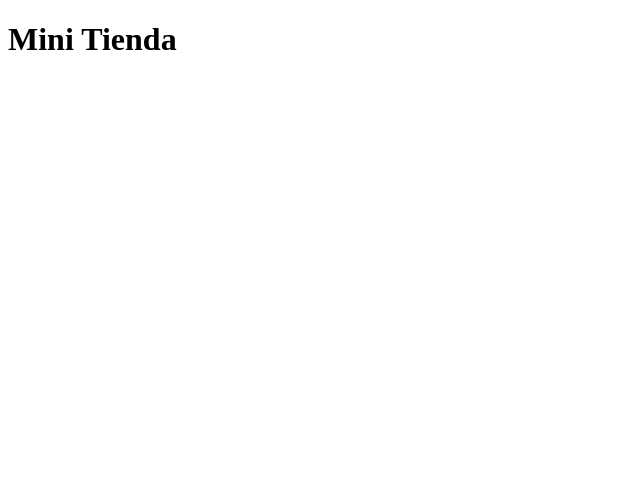
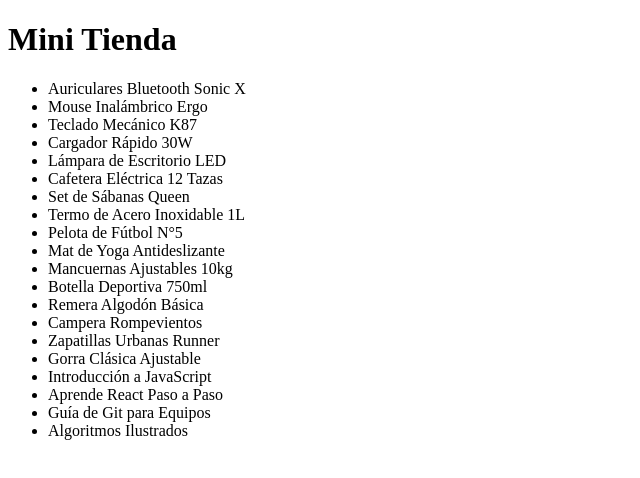
Before and after one commit to eliasss3990/mini-tienda, a React (Vite) app: page / in a window 1280 px wide. Shown: the top 478 px of the page, without its empty margins (0-640 px from the left). Built offline with nearby package versions, Linux system fonts and the light colour scheme; data requests are answered from the project's data file; the HTML template or start-up script is replaced by a standard one.

Commit message:
pedir los productos a la API con useEffect y mostrar cargando y error

```diff
--- a/src/App.jsx
+++ b/src/App.jsx
@@ -1,7 +1,43 @@
+import { useState, useEffect } from 'react' // Trae useState y useEffect de React
 import './App.css'
 
-function App() {
-  return <h1>Mini Tienda</h1>
+function App() { // es una funcion y React la vuelve a ejecutar cada vez que algo cambia
+    // useState devuelve dos cosas: el valor actual y la función para cambiarlo. [] es el valor inicial. Hace que React guarde el valor afuera de la función y te lo devuelva en cada ejecución.
+    const [products, setProducts] = useState([]) // useState([]): es la llamada al hook. Le dice a React: “guardame un dato y su valor inicial es []”. Devuelve un arreglo de dos cosas: el valor actual y la función para cambiarlo
+    const [loading, setLoading] = useState(true) // true: al arrancar, todavía se está cargando.
+    const [error, setError] = useState(null) // null: todavía no hubo ningún error.
+
+    // App pide los 20 productos a la API y los guarda en products
+    useEffect(() => { // funcion con lo que hay que hacer, mas una lista de dependencias. Ejecutá esto después de pintar, y solo cuando cambie algo de esta lista
+        async function cargarProductos() { // define una funcion asincrona que puede esperar resultados lentos. Se declara adentro porque la función que le pasás a useEffect no puede ser async directamente.
+            // atrapar el error y apagar “cargando”
+            try { // intenta esto
+                const res = await fetch('http://localhost:3001/products') // pide los datos a la API y espera la respuesta, obligatorio async para usar await
+                if (!res.ok) throw new Error('No se pudieron cargar los productos') // si la API tira error corta la función y lanza el error
+                const data = await res.json() // si no tira error, la res llega como texto JSON y se convierte en un arreglo
+                setProducts(data) // guarda la lista en el estado. Es la unica forma correcta de cambiarlo, y avisa a React de que algo se cambio
+            }
+            catch { // si algo adentro del try falla, salta acá en lugar de romper
+                setError('No se pudieron cargar los productos') // muestra el texto de error y lo guarda el error que hubo
+            }
+            finally { // se ejecuta siempre, apaga el "Cargando..."
+                setLoading(false)
+            }
+        }
+        cargarProductos()
+    }, [])
+
+    return ( // parentesis para varias lineas
+        <> {/* fragmento, ya que un componente solo puede devolver un elemento raiz, esto agrupa el h1 con la lista */}
+            <h1>Mini Tienda</h1>
+            {loading && <p className="message">Cargando...</p>} {/* evalua de izquierda a derecha y se corta cuando es falso */}
+            {error && <p className="message error">{error}</p>} {/* el error es null (falso) mientras no haya fallo, cuando se guarda el texto con setError, pasa a ser un texto no vacío, que cuenta como verdadero, y aparece el <p> */}
+            <ul>
+                {/* recorre el arreglo y devuelve otro, para cada producto p crea un <li> */}
+                {products.map(p => <li key={p.id}>{p.title}</li>)} {/* key: identificador unico por elemento, para que React sepa cual es cual al repintar. p.title: titulo del producto, tal como en la bd */}
+            </ul>
+        </>
+    )
 }
 
 export default App
```
